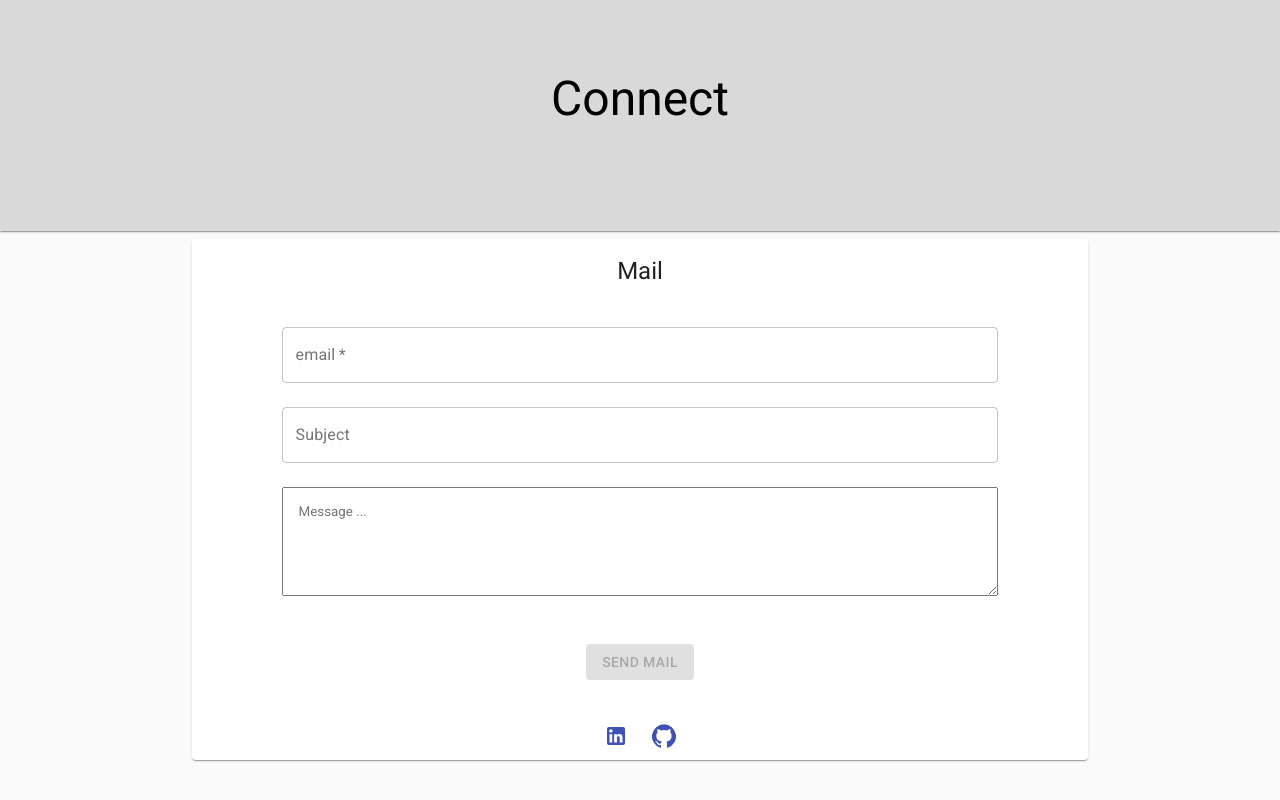
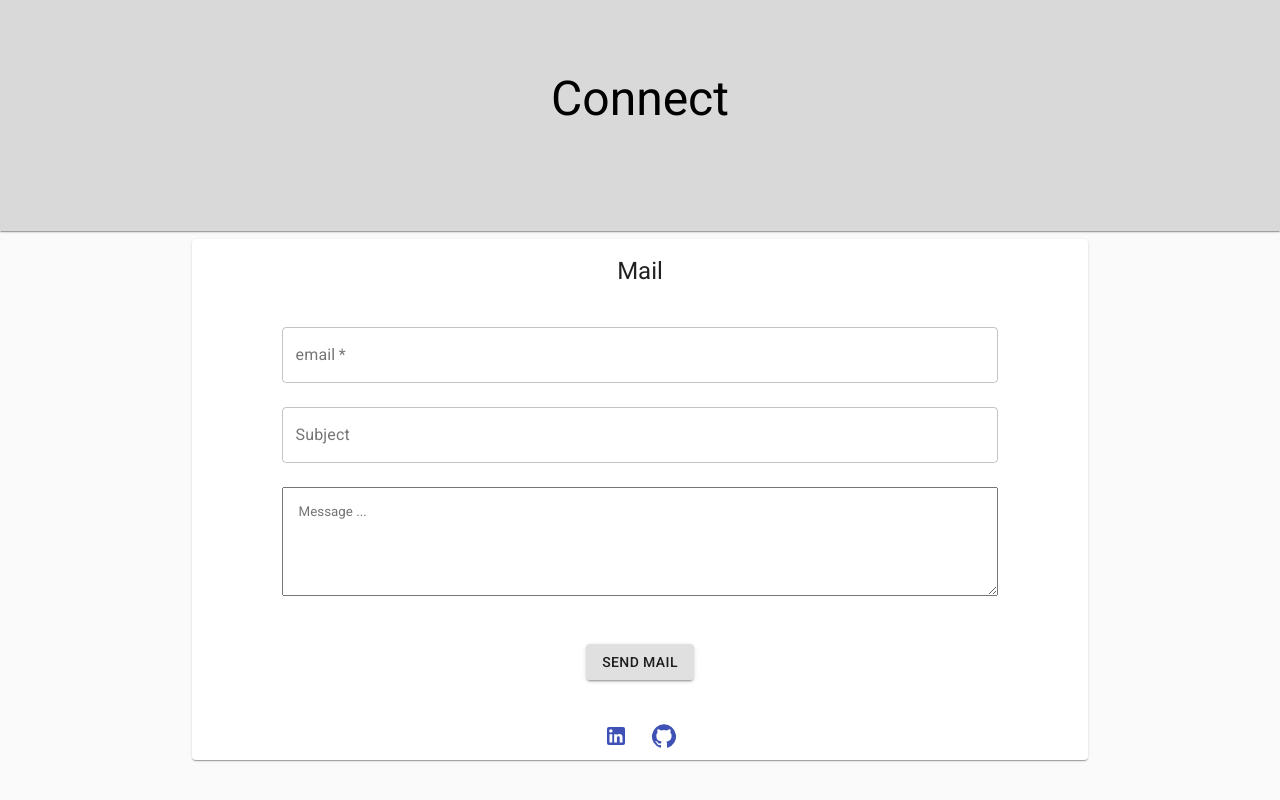
Before and after one commit to AbrahamBisrat/com_abisrat, a React (Create React App) app: page / in a window 1280 px wide. Shown: the part 5830-6630 px from the top of the page. Built offline with nearby package versions, Linux system fonts and the light colour scheme; no server answers.

Commit message:
issue 7217

```diff
--- a/src/components/connect.jsx
+++ b/src/components/connect.jsx
@@ -113,10 +113,10 @@ const Connect = () => {
           label="email"
           name="email"
           variant="outlined"
-          value={email}
+          // value={email}
           margin="normal"
-          onChange={handleEmailChange}
-          error={!validEmail}
+          // onChange={handleEmailChange}
+          // error={!validEmail}
           helperText={!validEmail ? 'Invalid email address' : ''}
           id="email"
           required
@@ -142,7 +142,7 @@ const Connect = () => {
             variant="contained"
             sx={{ mt: 3, mb: 2 }}
             style={{ margin: '2rem 0' }}
-            disabled={isButtonDisabled} // Disable the button based on user input
+            // disabled={isButtonDisabled} // Disable the button based on user input
           >
             Send Mail
           </Button>
```
